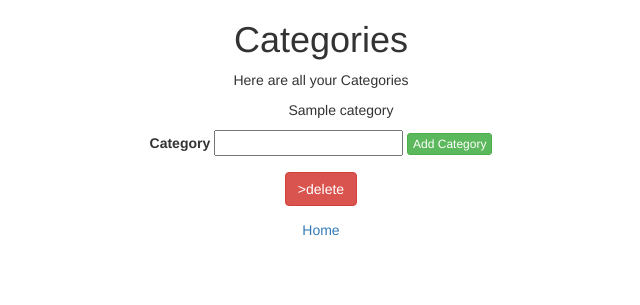
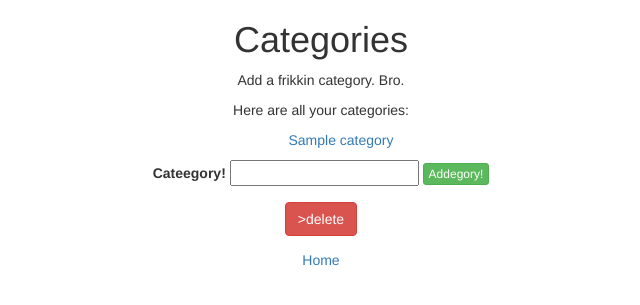
Before and after one commit to k-giardchase/to_do_list_manytomany, a PHP site: template views/categories.twig in a window 1280 px wide. Shown: the top 305 px of the page, without its empty margins (319-959 px from the left). Run offline with PHP 8.4, Linux system fonts and the light colour scheme; the template is opened without the code that fills it: most values are stand-ins (such as "Sample title", 1, 10 or a date in 2020); some libraries are stand-ins or nearby versions.

```diff
--- a/app/app.php
+++ b/app/app.php
@@ -28,7 +28,7 @@
         $category->save();
         return $app['twig']->render('categories.twig', array('categories' => Category::getAll()));
     });
-    //calls on our ave function and posts saved tasks, renders tasks
+    //calls on our save function and posts saved tasks, renders tasks
     $app->post("/tasks", function() use ($app) {
         $task = new Task($_POST['description']);
         $task->save();
@@ -39,7 +39,7 @@
         Category::deleteAll();
         return $app['twig']->render('delete_cat.twig');
     });
-    //creats path to delete_task, calls on delete function, clears save.
+    //creats path to delete_task, calls on delete function, clears save
     $app->post("/delete_task", function() use ($app) {
         Task::deleteAll();
         return $app['twig']->render('delete_task.twig');
--- a/views/categories.twig
+++ b/views/categories.twig
@@ -6,20 +6,25 @@
     <body><center>
         <h1>Categories</h1>
 
+        <p>Add a frikkin category.  Bro.</p>
+
         {% if categories is not empty %}
-            <p>Here are all your Categories</p>
+            <p>Here are all your categories:</p>
             <ul>
                 {% for category in categories %}
-                    <p>{{ category.getName }}</p>
+                    <p><a href="/categories/{{ category.getId }}">{{ category.getName }}</a></p>
                 {% endfor %}
             </ul>
+            {% else %}
+                <p>There ain't none.</p>
         {% endif %}
 
+
         <form action='/categories' method='post'>
-            <label for='name'>Category</label>
+            <label for='name'>Cateegory!</label>
             <input id='name' name='name' type='text'>
 
-            <button type='submit' class='btn btn-success btn-xs'>Add Category</button>
+            <button type='submit' class='btn btn-success btn-xs'>Addegory!</button>
 
         </form>
         <form action='/delete_cat' method='post'>
--- a/views/index.twig
+++ b/views/index.twig
@@ -6,6 +6,8 @@
     <body><center>
         <h1>To Do List Bro</h1>
 
+
+
         <h5>here are all your <a href="/categories"><button type='submit' class="btn btn-success btn-xs">Categories</button></a> and you can add categories as well.</h5>
         <h5>here are all of the <a href="/tasks"><button type='submit' class="btn btn-warning btn-xs" a href="/tasks"/>Tasks</button></a> and you can also add tasks.</h5>
 
```
Also changed, not shown: src/Task.php (+4 -4 lines), tests/TaskTest.php (+4 -3 lines).
